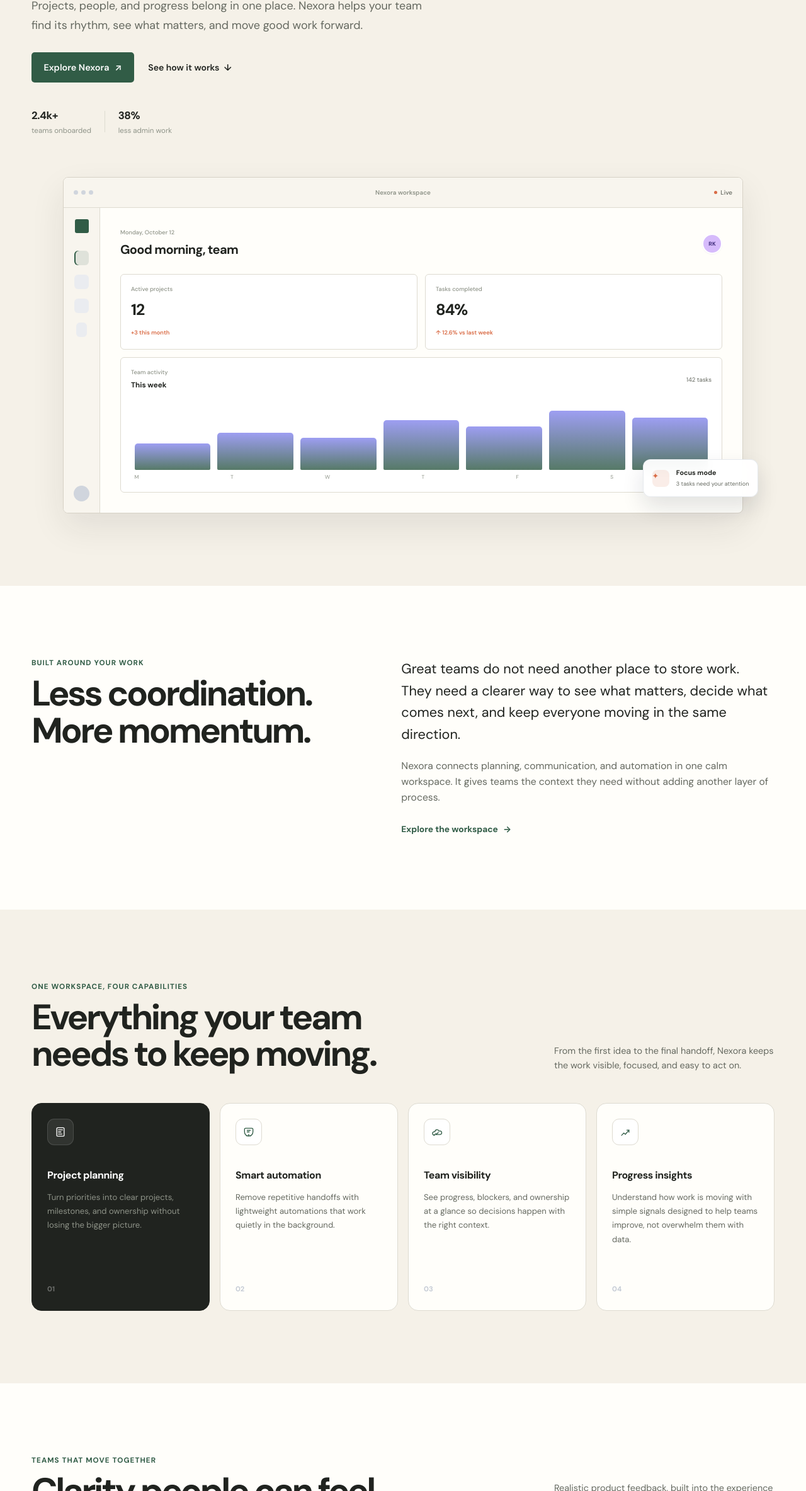
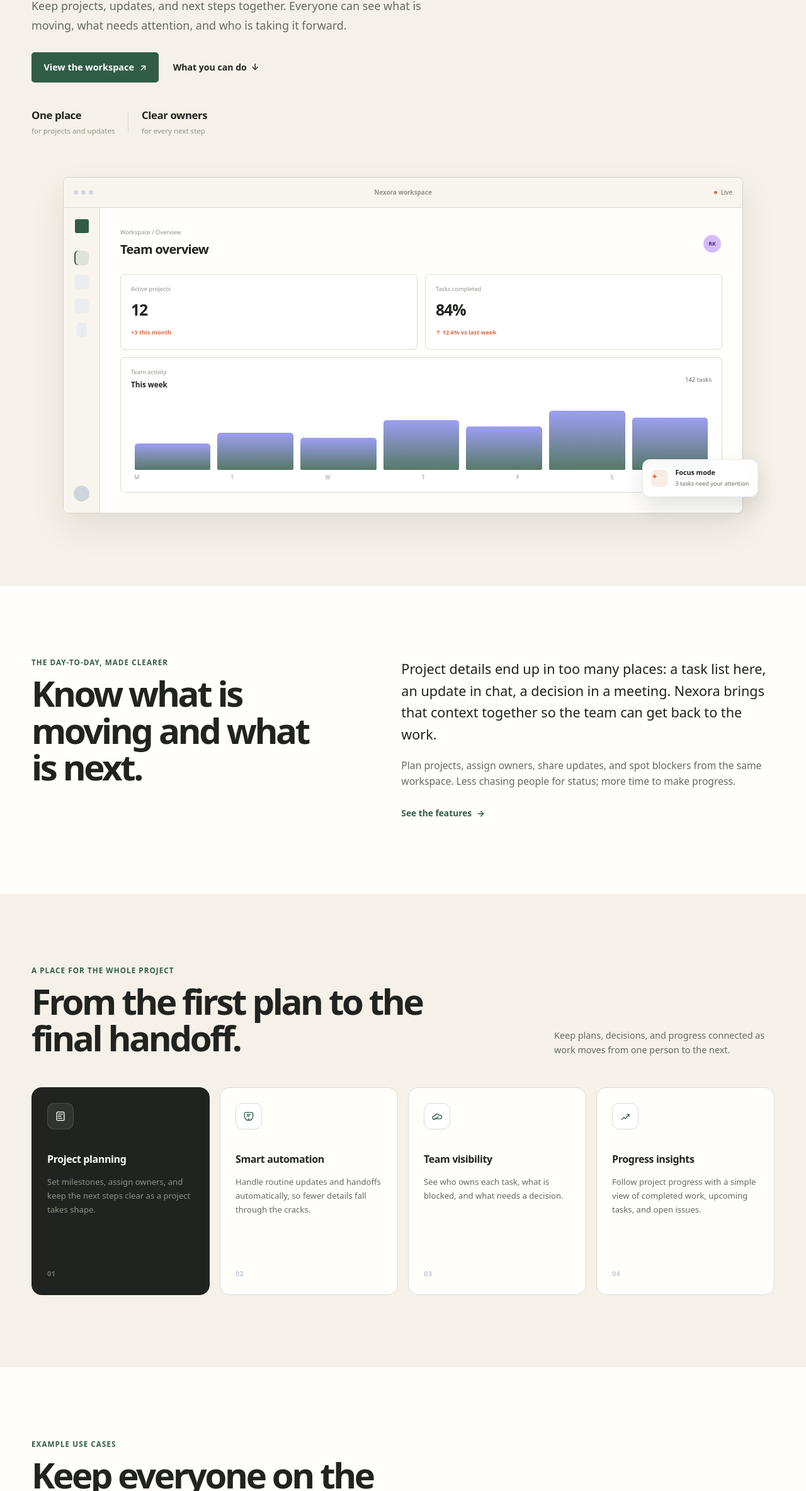
Before and after one commit to Rolexcode/landing-page-project, a plain HTML site: page index.html in a window 1280 px wide. Shown: the part 433-2800 px from the top of the page at 63% size. Drawn offline with Linux system fonts and the light colour scheme.

Commit message:
Refine Nexora copy and type

```diff
--- a/index.html
+++ b/index.html
@@ -5,7 +5,7 @@
     <meta name="viewport" content="width=device-width, initial-scale=1.0" />
     <meta
       name="description"
-      content="Nexora brings projects, people, and progress into one focused workspace."
+      content="Plan projects, track decisions, and see what your team is working on in one shared workspace."
     />
     <meta name="theme-color" content="#f5f1e8" />
     <title>Nexora — Make room for your best work.</title>
@@ -13,7 +13,7 @@
     <link rel="preconnect" href="https://fonts.googleapis.com" />
     <link rel="preconnect" href="https://fonts.gstatic.com" crossorigin />
     <link
-      href="https://fonts.googleapis.com/css2?family=DM+Sans:wght@400;500;600;700&family=DM+Serif+Display&display=swap"
+      href="https://fonts.googleapis.com/css2?family=Inter:wght@400;500;600;700&display=swap"
       rel="stylesheet"
     />
     <link rel="stylesheet" href="styles.css" />
@@ -70,38 +70,38 @@
           <div class="hero-copy" data-reveal>
             <p class="eyebrow">
               <span class="eyebrow-dot" aria-hidden="true"></span>
-              A clearer way to work together
+              Project work, in one place
             </p>
 
             <h1>
-              Make room for<br />
-              <span>your best work.</span>
+              Good work<br />
+              <span>starts here.</span>
             </h1>
 
             <p class="hero-text">
-              Projects, people, and progress belong in one place. Nexora helps your team find its rhythm, see what matters, and move good work forward.
+              Keep projects, updates, and next steps together. Everyone can see what is moving, what needs attention, and who is taking it forward.
             </p>
 
             <div class="hero-actions">
               <a class="button button-primary" href="#services">
-                Explore Nexora
+                View the workspace
                 <span aria-hidden="true">↗</span>
               </a>
               <a class="text-link" href="#about">
-                See how it works
+                What you can do
                 <span aria-hidden="true">↓</span>
               </a>
             </div>
 
-            <div class="hero-proof" aria-label="Nexora customer metrics">
+            <div class="hero-proof" aria-label="Workspace highlights">
               <div class="proof-item">
-                <strong>2.4k+</strong>
-                <span>teams onboarded</span>
+                <strong>One place</strong>
+                <span>for projects and updates</span>
               </div>
               <div class="proof-divider" aria-hidden="true"></div>
               <div class="proof-item">
-                <strong>38%</strong>
-                <span>less admin work</span>
+                <strong>Clear owners</strong>
+                <span>for every next step</span>
               </div>
             </div>
           </div>
@@ -135,8 +135,8 @@
                 <div class="workspace-main">
                   <div class="workspace-heading">
                     <div>
-                      <span class="mini-label">Monday, October 12</span>
-                      <h2>Good morning, team</h2>
+                      <span class="mini-label">Workspace / Overview</span>
+                      <h2>Team overview</h2>
                     </div>
                     <div class="heading-avatar" aria-hidden="true">RK</div>
                   </div>
@@ -194,23 +194,19 @@
       <section class="about section" id="about">
         <div class="container about-grid">
           <div class="section-intro" data-reveal>
-            <p class="section-kicker">Built around your work</p>
-            <h2>Less coordination. More momentum.</h2>
+            <p class="section-kicker">The day-to-day, made clearer</p>
+            <h2>Know what is moving and what is next.</h2>
           </div>
 
           <div class="about-copy" data-reveal data-reveal-delay="120">
             <p class="lead">
-              Great teams do not need another place to store work. They need a
-              clearer way to see what matters, decide what comes next, and keep
-              everyone moving in the same direction.
+              Project details end up in too many places: a task list here, an update in chat, a decision in a meeting. Nexora brings that context together so the team can get back to the work.
             </p>
             <p>
-              Nexora connects planning, communication, and automation in one
-              calm workspace. It gives teams the context they need without
-              adding another layer of process.
+              Plan projects, assign owners, share updates, and spot blockers from the same workspace. Less chasing people for status; more time to make progress.
             </p>
             <a class="inline-link" href="#services">
-              Explore the workspace <span aria-hidden="true">→</span>
+              See the features <span aria-hidden="true">→</span>
             </a>
           </div>
         </div>
@@ -221,12 +217,11 @@
         <div class="container">
           <div class="section-heading" data-reveal>
             <div>
-              <p class="section-kicker">One workspace, four capabilities</p>
-              <h2>Everything your team needs to keep moving.</h2>
+              <p class="section-kicker">A place for the whole project</p>
+              <h2>From the first plan to the final handoff.</h2>
             </div>
             <p>
-              From the first idea to the final handoff, Nexora keeps the work
-              visible, focused, and easy to act on.
+              Keep plans, decisions, and progress connected as work moves from one person to the next.
             </p>
           </div>
 
@@ -240,8 +235,7 @@
               </div>
               <h3>Project planning</h3>
               <p>
-                Turn priorities into clear projects, milestones, and ownership
-                without losing the bigger picture.
+                Set milestones, assign owners, and keep the next steps clear as a project takes shape.
               </p>
               <span class="service-number">01</span>
             </article>
@@ -255,8 +249,7 @@
               </div>
               <h3>Smart automation</h3>
               <p>
-                Remove repetitive handoffs with lightweight automations that
-                work quietly in the background.
+                Handle routine updates and handoffs automatically, so fewer details fall through the cracks.
               </p>
               <span class="service-number">02</span>
             </article>
@@ -270,8 +263,7 @@
               </div>
               <h3>Team visibility</h3>
               <p>
-                See progress, blockers, and ownership at a glance so decisions
-                happen with the right context.
+                See who owns each task, what is blocked, and what needs a decision.
               </p>
               <span class="service-number">03</span>
             </article>
@@ -285,8 +277,7 @@
               </div>
               <h3>Progress insights</h3>
               <p>
-                Understand how work is moving with simple signals designed to
-                help teams improve, not overwhelm them with data.
+                Follow project progress with a simple view of completed work, upcoming tasks, and open issues.
               </p>
               <span class="service-number">04</span>
             </article>
@@ -299,18 +290,17 @@
         <div class="container">
           <div class="section-heading testimonials-heading" data-reveal>
             <div>
-              <p class="section-kicker">Teams that move together</p>
-              <h2>Clarity people can feel.</h2>
+              <p class="section-kicker">Example use cases</p>
+              <h2>Keep everyone on the same page.</h2>
             </div>
-            <p>Realistic product feedback, built into the experience to show how Nexora fits into a team's day.</p>
+            <p>Illustrative quotes showing the kinds of problems Nexora is designed to solve.</p>
           </div>
 
           <div class="testimonial-grid">
             <figure class="testimonial-card" data-reveal>
               <div class="quote-mark" aria-hidden="true">“</div>
               <blockquote>
-                Nexora gave us one place to see the work without making the
-                team spend more time managing the work.
+                We could see the status of a project without asking three people for an update.
               </blockquote>
               <figcaption>
                 <span class="avatar avatar-purple">AM</span>
@@ -324,8 +314,7 @@
             <figure class="testimonial-card testimonial-card-dark" data-reveal data-reveal-delay="100">
               <div class="quote-mark" aria-hidden="true">“</div>
               <blockquote>
-                The biggest win is the calm. Everyone knows what matters
-                today, and nothing gets buried in another thread.
+                It is easier to see who is doing what and where we need to make a decision.
               </blockquote>
               <figcaption>
                 <span class="avatar avatar-green">JL</span>
@@ -339,8 +328,7 @@
             <figure class="testimonial-card" data-reveal data-reveal-delay="200">
               <div class="quote-mark" aria-hidden="true">“</div>
               <blockquote>
-                We cut a surprising amount of status-chasing from our week.
-                Nexora makes progress visible by default.
+                The project view makes handoffs clearer. We spend less time piecing together the latest update.
               </blockquote>
               <figcaption>
                 <span class="avatar avatar-orange">SO</span>
@@ -359,15 +347,15 @@
         <div class="container">
           <div class="cta-card" data-reveal>
             <div>
-              <p class="section-kicker">Ready when you are</p>
-              <h2>Make room for better work.</h2>
+              <p class="section-kicker">Bring your work together</p>
+              <h2>Give every project a clearer path.</h2>
               <p>
                 Bring your team's projects, priorities, and momentum into one
                 focused workspace.
               </p>
             </div>
             <a class="button button-light" href="mailto:hello@nexora.example">
-              Start a conversation
+              Explore the workspace
               <span aria-hidden="true">↗</span>
             </a>
           </div>
@@ -388,8 +376,7 @@
             <span class="brand-name">Nexora</span>
           </a>
           <p>
-            A focused workspace for teams that want to spend less time
-            coordinating and more time creating.
+            A shared workspace for project plans, team updates, and next steps.
           </p>
         </div>
 
@@ -416,7 +403,7 @@
       </div>
 
       <div class="container footer-bottom">
-        <span>© 2026 Nexora. Fictional product for portfolio purposes.</span>
+        <span>© 2026 Nexora. Concept project.</span>
         <div>
           <a href="#home">Privacy</a>
           <a href="#home">Terms</a>
```
